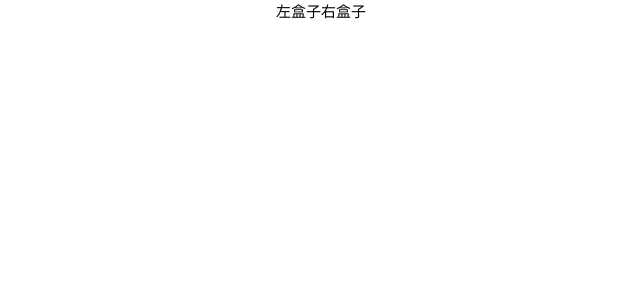
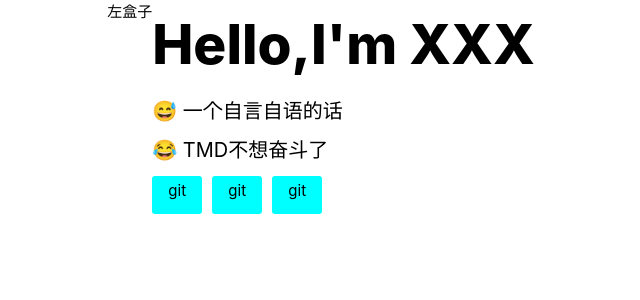
Before and after one commit to ELUM/beizi-home, a Vue app: page / in a window 1280 px wide. Shown: the top 300 px of the page, without its empty margins (319-959 px from the left). Built offline with nearby package versions, Linux system fonts and the light colour scheme.

Commit message:
feat: 实现icon容器 宽度随着字变化

```diff
--- a/package.json
+++ b/package.json
@@ -11,6 +11,7 @@
     "format": "prettier --write src/"
   },
   "dependencies": {
+    "js-yaml": "^4.1.0",
     "vue": "^3.4.21"
   },
   "devDependencies": {
--- a/src/assets/base.css
+++ b/src/assets/base.css
@@ -62,12 +62,10 @@ body {
     min-height: 100vh;
     /*color: var(--color-text);*/
     /*background: var(--color-background);*/
-  transition:
-    color 0.5s,
+    transition: color 0.5s,
     background-color 0.5s;
     line-height: 1.6;
-  font-family:
-    Inter,
+    font-family: Inter,
     -apple-system,
     BlinkMacSystemFont,
     'Segoe UI',
@@ -83,4 +81,8 @@ body {
     text-rendering: optimizeLegibility;
     -webkit-font-smoothing: antialiased;
     -moz-osx-font-smoothing: grayscale;
+    user-select: none;
+    -moz-user-select: none;
+    -ms-user-select: none;
+    -webkit-user-select: none;
 }
--- a/src/components/RightBox.vue
+++ b/src/components/RightBox.vue
@@ -1,10 +1,11 @@
 <script setup>
 
+import RightHeader from "@/views/right/RightHeader.vue";
 </script>
 
 <template>
   <div>
-    右盒子
+    <RightHeader />
   </div>
 </template>
 
--- /dev/null
+++ b/src/views/right/RightHeader.vue
@@ -0,0 +1,29 @@
+<script setup>
+import {ref} from "vue";
+import IconContainer from "@/views/right/components/IconContainer/IconContainer.vue";
+
+const descriptions = ref([
+  '😅 一个自言自语的话',
+  '😂 TMD不想奋斗了',
+])
+</script>
+
+<template>
+  <header>
+    <div class="welcome">Hello,I'm XXX</div>
+    <div class="description" v-for="item in descriptions" :key="item">{{ item }}</div>
+    <IconContainer/>
+  </header>
+</template>
+
+<style scoped>
+.welcome {
+  font-size: 55px;
+  font-weight: 800;
+}
+
+.description {
+  font-size: 20px;
+  margin-top: 7px;
+}
+</style>
--- /dev/null
+++ b/src/views/right/components/IconContainer/IconContainer.vue
@@ -0,0 +1,28 @@
+<script setup>
+import IconItem from "@/views/right/components/IconContainer/components/IconItem.vue";
+import {ref} from "vue";
+
+const iconItems = ref([{
+  icon: 'git',
+  label: 'GitHub'
+}, {
+  icon: 'git',
+  label: 'GitHu123213121121231b11'
+}, {
+  icon: 'git',
+  label: '小胡小胡小胡小胡小胡小胡小胡小胡小胡小胡小胡小胡小胡小胡小胡小胡小胡'
+}])
+</script>
+
+<template>
+  <div class="icon-container">
+    <IconItem v-for="item in iconItems" :key="item.label" :label="item.label" :icon="item.icon"/>
+  </div>
+</template>
+
+<style scoped>
+.icon-container {
+  margin: 10px 0;
+  display: flex;
+}
+</style>
--- /dev/null
+++ b/src/views/right/components/IconContainer/components/IconItem.vue
@@ -0,0 +1,75 @@
+<script setup>
+import {onMounted, ref} from "vue";
+
+const props = defineProps({
+  label: {
+    type: String,
+    default: () => ''
+  },
+  icon: {
+    type: String,
+    default: () => ''
+  }
+})
+const stringWidth = ref()
+onMounted(() => {
+  hasStringLanguage(props.label)
+})
+const hasStringLanguage = (val) => {
+  let sum = 0
+  for (let valElement of val) {
+    // 判断是否为中文
+    let pattern = new RegExp("[\u4E00-\u9FA5]+");
+    if (pattern.test(valElement)) {
+      sum = sum + 16
+    }
+
+    // 判断是否为英文
+    let pattern2 = new RegExp("[A-Za-z]+");
+    if (pattern2.test(valElement)) {
+      sum = sum + 12
+    }
+
+    // 判断是否为数字
+    let pattern3 = new RegExp("[0-9]+");
+    if (pattern3.test(valElement)) {
+      sum = sum + 8
+    }
+  }
+  stringWidth.value = `${sum}px`
+}
+</script>
+
+<template>
+  <div class="icon-item">
+    <span class="icon">{{ props.icon }}</span>
+    <span class="label">{{ props.label }}</span>
+  </div>
+</template>
+
+<style scoped>
+.icon-item {
+  text-align: center;
+  width: 50px;
+  height: 38px;
+  background-color: aqua;
+  padding: 3px;
+  transition: width .3s ease;
+  border-radius: 3px;
+  margin-right: 10px;
+  overflow: hidden;
+}
+.icon-item >
+.label {
+  display: none;
+}
+
+.icon-item:hover {
+  width: v-bind(stringWidth);
+}
+
+.icon-item:hover > .label {
+  display: inline;
+}
+
+</style>
```
Also changed, not shown: 1 other file (tests, documents, lock files or other folders). Lines whose indentation alone changed are shown as unchanged.
